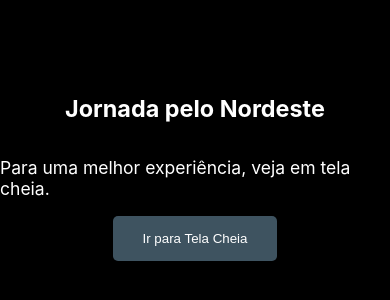
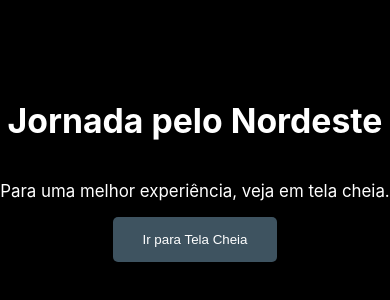
Before and after one commit to andredarcie/revealjs-test, a plain HTML site: page index.html in a window 390 px wide. Shown: the part 252-552 px from the top of the page. Drawn offline with Linux system fonts and the light colour scheme.

Commit message:
Update styles.css

```diff
--- a/styles.css
+++ b/styles.css
@@ -5,6 +5,13 @@ body, html {
     overflow: hidden;
     background-color: black;
     font-family: -apple-system, BlinkMacSystemFont, "Segoe UI", Roboto, "Helvetica Neue", Arial, sans-serif;
+    font-size: 4vh;
+  }
+
+  @media (max-width: 768px) {
+    body, html {
+      font-size: 2vh;
+    }
   }
 
 .slides-container {
@@ -22,7 +29,6 @@ body, html {
   scroll-snap-align: start;
   align-items: center;
   justify-content: center;
-    font-size: 2rem;
   color: white;
 }
 
@@ -74,18 +80,3 @@ body, html {
 .slide-text p {
   margin: 0;
 }
-
-  /* Ajuste específico para telas menores */
-@media (max-width: 768px) {
-  .slide {
-      font-size: 4.5vw; /* Reduz um pouco o tamanho da fonte */
-  }
-
-  h1 {
-      font-size: 6vw; /* Título ligeiramente menor */
-  }
-
-  p {
-      font-size: 4.5vw; /* Ajuste no tamanho dos parágrafos */
-  }
-}
```
Lines whose indentation alone changed are shown as unchanged.
